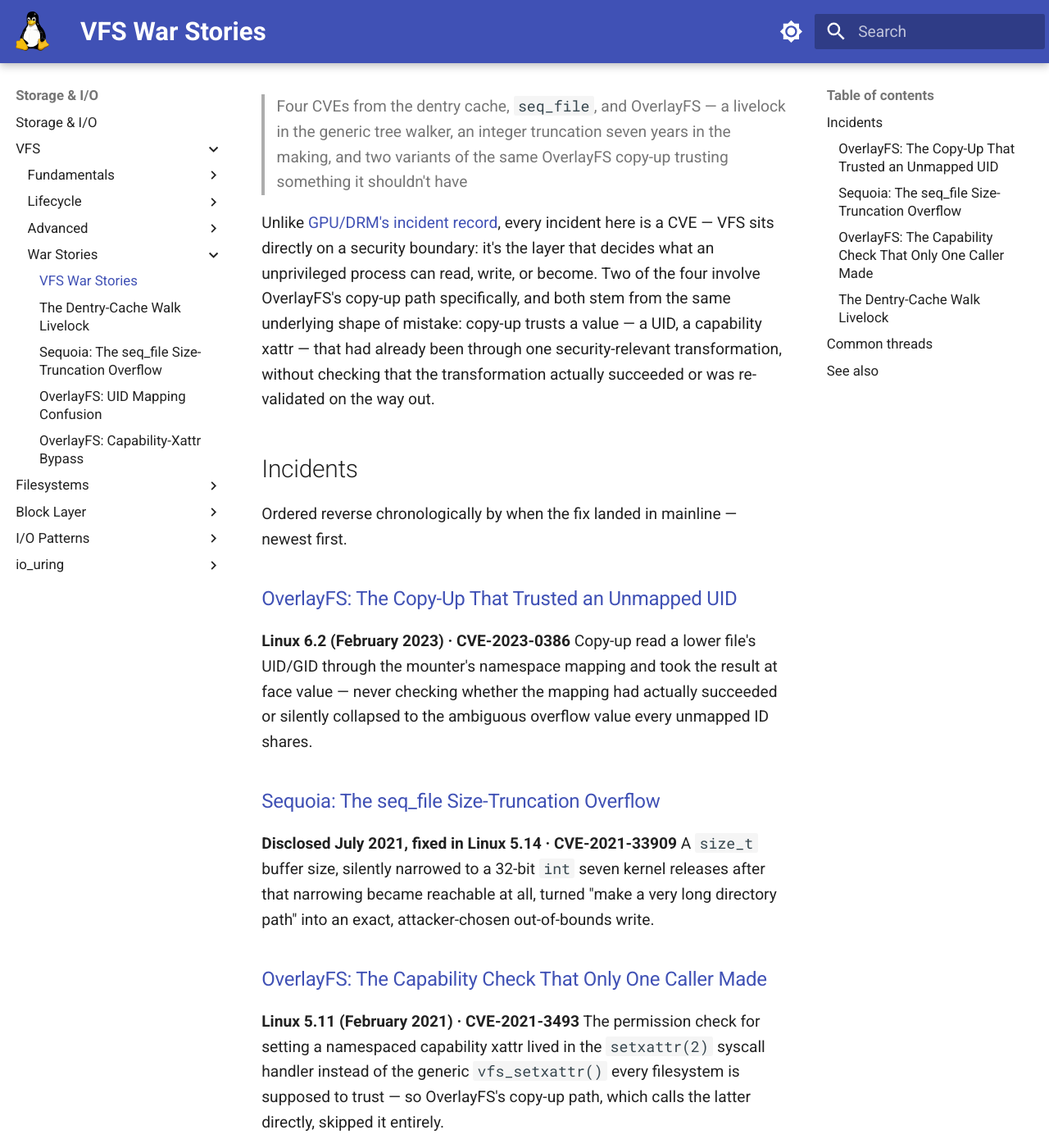
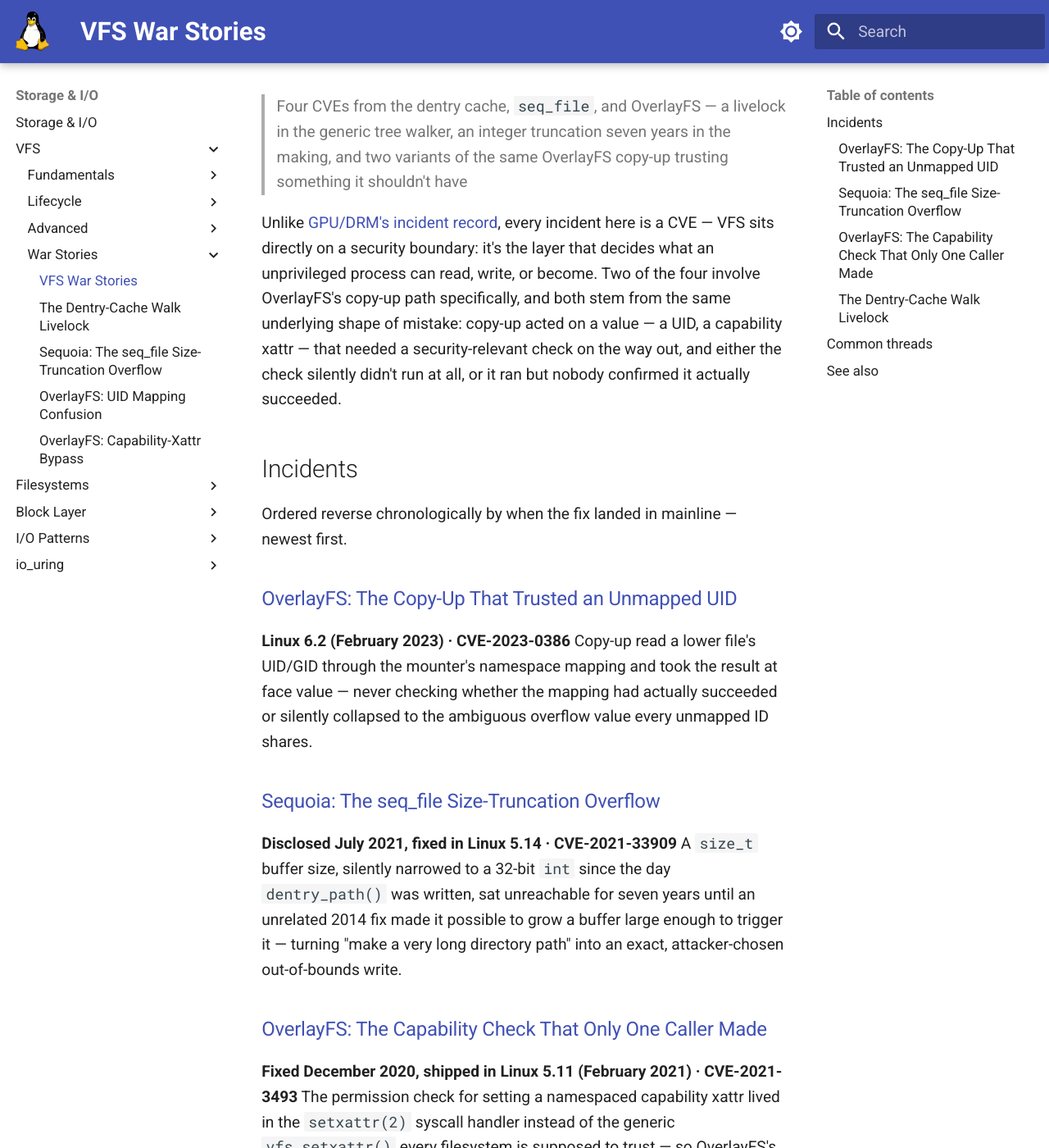
Before and after one commit to laveeshb/linux-kernel-internals, an MkDocs documentation site: the page built from docs/vfs/war-stories.md, in a window 1280 px wide and 1400 px high, scrolled down 227 px. Shown: the whole window at 82% size. Built offline with MkDocs 1.6.1 and Material for MkDocs 9.7.7, drawn with Linux system fonts in a browser that asks for light colours; some of the changed text lies outside the part shown.

Commit message:
Round 1 review fixes: dates, quotes, and misattributed changes
- overlayfs-uid-confusion.md: CISA KEV date was wrong (Oct 2024 -> Jun 2025)
- overlayfs-capability-bypass.md: disclosure date off by one day (Apr 16 -> Apr 15)
- sequoia-seq-file-overflow.md: wrong escaped character (/ -> \), and an
  author-date/release-date conflation for when the vmalloc fallback landed
- dentry-cache-livelock.md: wrong date for v3.12 (Nov 2013, not Sep 2013),
  overclaimed stable-backport speed, and misattributed which commit made
  the __list_del_entry() change
- war-stories.md landing page: synced with the above fixes, softened
  root-cause characterization for the capability-bypass incident, fixed
  table wording

```diff
--- a/docs/vfs/war-stories.md
+++ b/docs/vfs/war-stories.md
@@ -2,7 +2,7 @@
 
 > Four CVEs from the dentry cache, `seq_file`, and OverlayFS — a livelock in the generic tree walker, an integer truncation seven years in the making, and two variants of the same OverlayFS copy-up trusting something it shouldn't have
 
-Unlike [GPU/DRM's incident record](../drm/war-stories.md), every incident here is a CVE — VFS sits directly on a security boundary: it's the layer that decides what an unprivileged process can read, write, or become. Two of the four involve OverlayFS's copy-up path specifically, and both stem from the same underlying shape of mistake: copy-up trusts a value — a UID, a capability xattr — that had already been through one security-relevant transformation, without checking that the transformation actually succeeded or was re-validated on the way out.
+Unlike [GPU/DRM's incident record](../drm/war-stories.md), every incident here is a CVE — VFS sits directly on a security boundary: it's the layer that decides what an unprivileged process can read, write, or become. Two of the four involve OverlayFS's copy-up path specifically, and both stem from the same underlying shape of mistake: copy-up acted on a value — a UID, a capability xattr — that needed a security-relevant check on the way out, and either the check silently didn't run at all, or it ran but nobody confirmed it actually succeeded.
 
 ## Incidents
 
@@ -14,10 +14,10 @@
 
 ### [Sequoia: The seq_file Size-Truncation Overflow](war-stories/sequoia-seq-file-overflow.md)
 **Disclosed July 2021, fixed in Linux 5.14 · CVE-2021-33909**
-A `size_t` buffer size, silently narrowed to a 32-bit `int` seven kernel releases after that narrowing became reachable at all, turned "make a very long directory path" into an exact, attacker-chosen out-of-bounds write.
+A `size_t` buffer size, silently narrowed to a 32-bit `int` since the day `dentry_path()` was written, sat unreachable for seven years until an unrelated 2014 fix made it possible to grow a buffer large enough to trigger it — turning "make a very long directory path" into an exact, attacker-chosen out-of-bounds write.
 
 ### [OverlayFS: The Capability Check That Only One Caller Made](war-stories/overlayfs-capability-bypass.md)
-**Linux 5.11 (February 2021) · CVE-2021-3493**
+**Fixed December 2020, shipped in Linux 5.11 (February 2021) · CVE-2021-3493**
 The permission check for setting a namespaced capability xattr lived in the `setxattr(2)` syscall handler instead of the generic `vfs_setxattr()` every filesystem is supposed to trust — so OverlayFS's copy-up path, which calls the latter directly, skipped it entirely.
 
 ### [The Dentry-Cache Walk Livelock](war-stories/dentry-cache-livelock.md)
@@ -29,19 +29,19 @@
 | Pattern | UID confusion | Sequoia | Capability bypass | Dentry livelock |
 |---------|:---:|:---:|:---:|:---:|
 | Involves OverlayFS copy-up specifically | Yes | No | Yes | No |
-| Root cause: a value trusted after crossing a boundary, without checking the crossing succeeded | Yes | No | Yes | No |
+| Root cause: a security check on copy-up either silently skipped or its success never confirmed | Yes | No | Yes | No |
 | Root cause: two events conflated because they looked identical from inside the check | No | No | No | Yes |
 | Root cause: silent numeric truncation | No | Yes | No | No |
 | Required unprivileged user namespaces to reach | Yes | Yes (bind mount inside one) | Yes | No |
 | Caught by an automated detector (lockdep) rather than manual audit | No | No | No | Yes |
-| CISA KEV-listed | Yes (Oct 2024) | No | Yes (Oct 2022) | No |
-| Public exploit tool published | Yes | Yes (Qualys, private demo) | Yes | No |
+| CISA KEV-listed | Yes (Jun 2025) | No | Yes (Oct 2022) | No |
+| Public exploit tool published | Yes | Crasher PoC public; full exploit private | Yes | No |
 
 **Two of four are the same OverlayFS mistake wearing different clothes.** The UID-confusion bug and the capability-check bypass both involve copy-up acting on a value — an ownership ID, a capability xattr — that had already been through one transformation or that a sibling code path already validated, without OverlayFS's own copy-up re-confirming that validation actually held. Neither is a logic error in the classic sense; both are a *trust boundary drawn one layer too early*.
 
 **The dentry livelock is the odd one out, and the only one caught by tooling before it shipped a fix.** Jaegeuk Kim's lockdep report predates the eventual CVE assignment by eight months — an independent discovery that traced the exact same root cause Red Hat's later bug report described, without either report causing the other. Sequoia and the two OverlayFS bugs were all found by researchers reading code and reasoning about attacker-controlled inputs, not by a detector firing during ordinary testing.
 
-**Sequoia stands alone as a pure integer-width bug, with the longest dormancy on this page.** The vulnerable narrowing conversion in `dentry_path()` existed from the function's original design; it took a 2014 fix to a completely unrelated allocation-failure problem to make it reachable at all, and seven more years before anyone went looking for exactly this class of bug.
+**Sequoia stands alone as a pure integer-width bug, and has the longest documented dormancy of the incidents on this page that state one.** The vulnerable narrowing conversion in `dentry_path()` existed from the function's original design; it took a 2014 fix to a completely unrelated allocation-failure problem to make it reachable at all, and seven more years before anyone went looking for exactly this class of bug.
 
 **Every incident here is a local-privilege or local-denial-of-service bug, not a remote one.** VFS's CVE history reflects what the layer actually guards: not the network-facing attack surface [BPF](../bpf/war-stories.md) or [networking](../net/war-stories.md) deal with, but the boundary between what one unprivileged local user can do versus what they can trick the kernel into doing on their behalf.
 
```
Also changed, not shown: docs/vfs/war-stories/dentry-cache-livelock.md (+6 -3 lines), docs/vfs/war-stories/overlayfs-capability-bypass.md (+2 -2 lines), docs/vfs/war-stories/overlayfs-uid-confusion.md (+3 -3 lines), docs/vfs/war-stories/sequoia-seq-file-overflow.md (+3 -3 lines).
